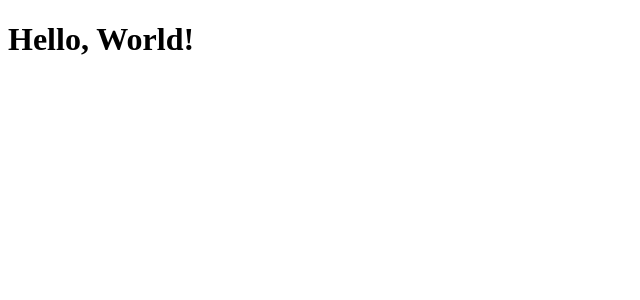
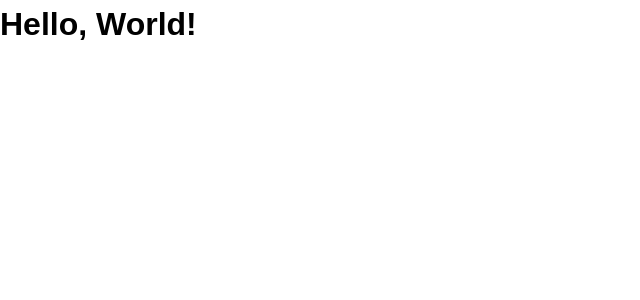
Before and after one commit to nicorithner/FEM-interactive-rating-component, a React (Create React App) app: page / in a window 1280 px wide. Shown: the top 300 px of the page, without its empty margins (0-640 px from the left). Built offline with nearby package versions, Linux system fonts and the light colour scheme.

Commit message:
Install styled components and add Globalstyles

```diff
--- a/package.json
+++ b/package.json
@@ -13,6 +13,7 @@
     "react": "^18.2.0",
     "react-dom": "^18.2.0",
     "react-scripts": "5.0.1",
+    "styled-components": "^5.3.9",
     "typescript": "^4.9.5",
     "web-vitals": "^2.1.4"
   },
@@ -39,5 +40,8 @@
       "last 1 firefox version",
       "last 1 safari version"
     ]
+  },
+  "devDependencies": {
+    "@types/styled-components": "^5.1.26"
   }
 }
--- /dev/null
+++ b/src/Globalstyles.ts
@@ -0,0 +1,94 @@
+import { createGlobalStyle } from "styled-components";
+
+const GlobalStyles = createGlobalStyle`
+/*
+  1. Use a more-intuitive box-sizing model.
+*/
+*, *::before, *::after {
+  box-sizing: border-box;
+  font-family: "Hanken Grotesk", sans-serif;
+}
+
+/*
+  2. Remove default margin
+*/
+* {
+  margin: 0;
+}
+
+/*
+  3. Allow percentage-based heights in the application
+*/
+html, body {
+  height: 100%;
+}
+
+/*
+  Typographic tweaks!
+  4. Add accessible line-height
+  5. Improve text rendering
+*/
+body {
+  line-height: 1.5;
+  -webkit-font-smoothing: antialiased;
+}
+
+/*
+  6. Improve media defaults
+*/
+img, picture, video, canvas, svg {
+  display: block;
+  max-width: 100%;
+}
+
+/*
+  7. Remove built-in form typography styles
+*/
+input, button, textarea, select {
+  font: inherit;
+}
+
+/*
+  8. Avoid text overflows
+*/
+p, h1, h2, h3, h4, h5, h6 {
+  overflow-wrap: break-word;
+}
+
+/*
+  9. Create a root stacking context
+*/
+#root, #__next {
+  isolation: isolate;
+}
+
+/*
+  10. Fonts
+*/
+
+@font-face {
+  font-family: "Hanken Grotesk";
+  src: url("../public/fonts/static/HankenGrotesk-Medium.ttf") format('ttf');
+  font-weight: 500;
+  font-style: normal;
+  font-display: fallback;
+}
+
+@font-face {
+  font-family: "Hanken Grotesk";
+  src: url("../public/fonts/static/HankenGrotesk-ExtraBold.ttf") format('ttf');
+  font-weight: 700;
+  font-style: normal;
+  font-display: fallback;
+}
+
+@font-face {
+  font-family: "Hanken Grotesk";
+  src: url("../public/fonts/static/HankenGrotesk-Bold.ttf") format('ttf');
+  font-weight: 800;
+  font-style: normal;
+  font-display: fallback;
+}
+`;
+
+export default GlobalStyles;
--- a/src/index.tsx
+++ b/src/index.tsx
@@ -1,12 +1,16 @@
-import React from 'react';
-import ReactDOM from 'react-dom/client';
-import App from './App';
+import React from "react";
+import ReactDOM from "react-dom/client";
+import App from "./App";
+import GlobalStyles from "./Globalstyles";
 
 const root = ReactDOM.createRoot(
-  document.getElementById('root') as HTMLElement
+  document.getElementById("root") as HTMLElement
 );
 root.render(
   <React.StrictMode>
-    <App />
+    <>
+      <App />
+      <GlobalStyles />
+    </>
   </React.StrictMode>
 );
```
Also changed, not shown: 1 other file (tests, documents, lock files or other folders).
